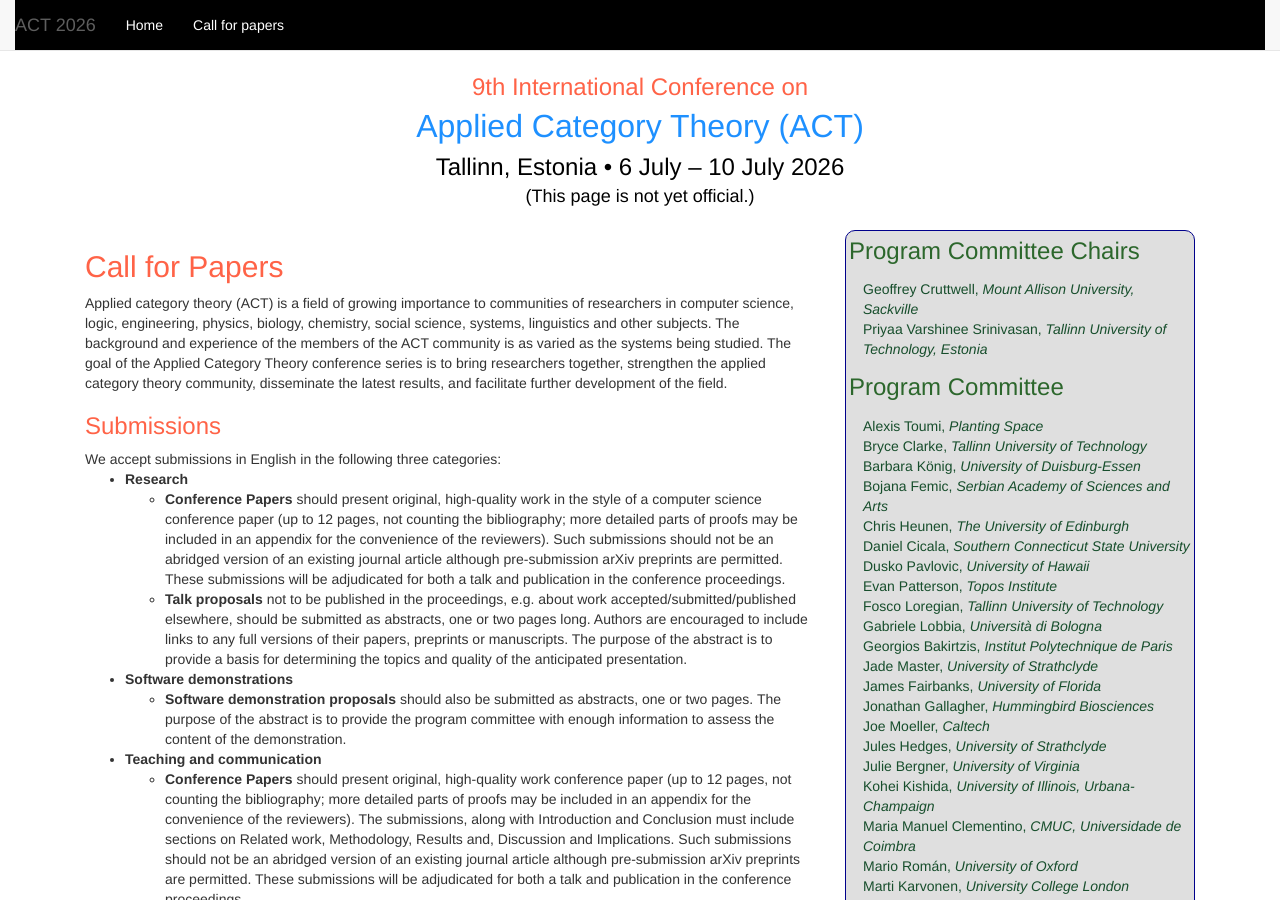
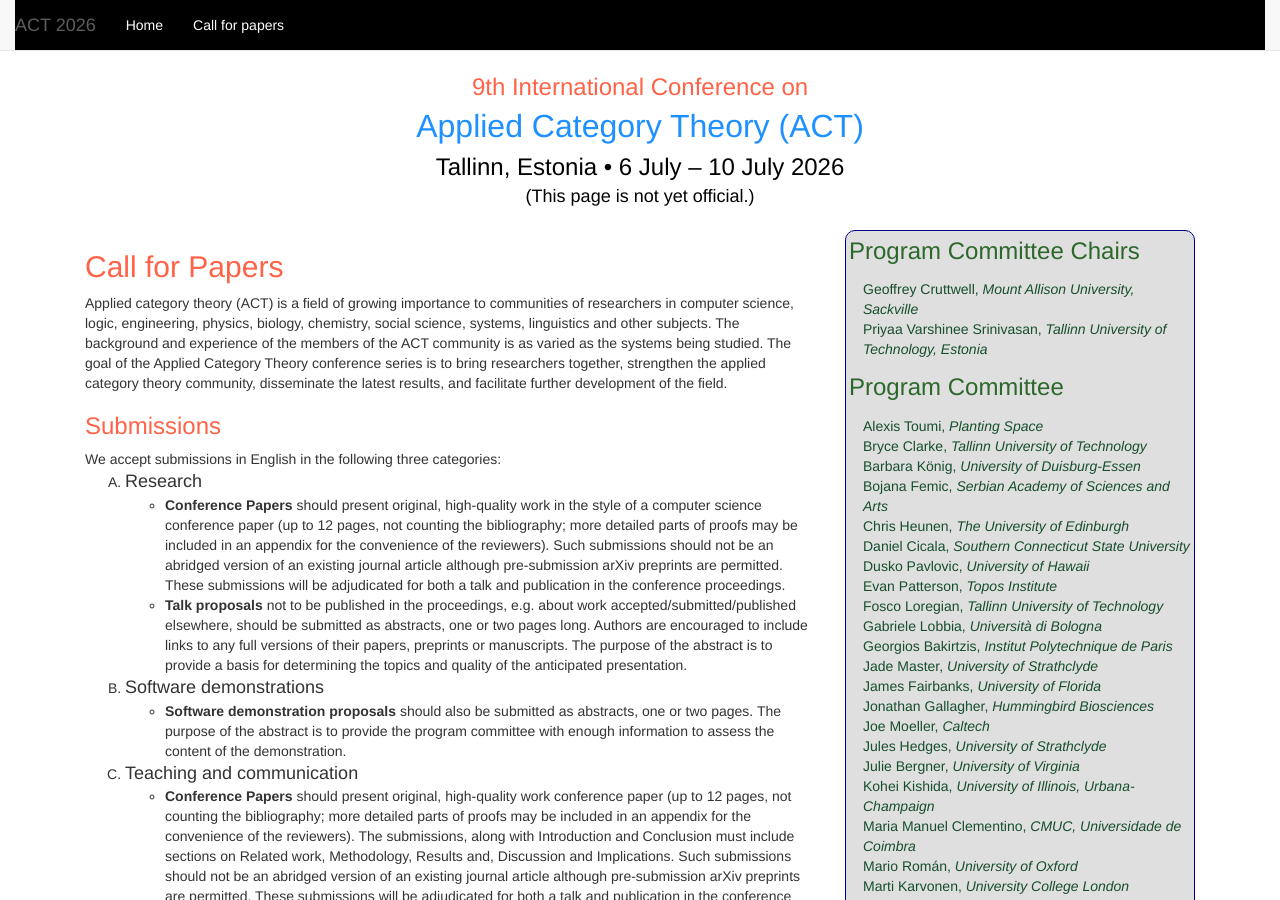
Before and after one commit to actconf2026/actconf2026.github.io, a Jekyll site: the page built from cfp.html, in a window 1280 px wide and 900 px high. Built offline with Jekyll 4.4.1, drawn with Linux system fonts in a browser that asks for light colours.

Commit message:
Reformatted the listing of categories in CFP

```diff
--- a/cfp.html
+++ b/cfp.html
@@ -20,8 +20,8 @@ further development of the field.
   <p>
     <h3>Submissions</h3>
     We accept submissions in English in the following three categories:
-      <ul>
-        <li><b>Research</b></li>
+      <ol type="A">
+        <li><font size="+1">Research</font></li>
           <ul>
             <li>
               <b>Conference Papers</b> should present original, high-quality work in the style of a
@@ -39,7 +39,7 @@ further development of the field.
                 topics and quality of the anticipated presentation.
             </li>
           </ul>
-        <li><b>Software demonstrations</b></li>
+        <li><font size="+1">Software demonstrations</font></li>
           <ul>
             <li>
               <b>Software demonstration proposals</b> should also be submitted as abstracts,
@@ -47,7 +47,7 @@ further development of the field.
               enough information to assess the content of the demonstration.
             </li>
           </ul>
-        <li><b>Teaching and communication</b></li>
+        <li><font size="+1">Teaching and communication</font></li>
           <ul>
             <li>
               <b>Conference Papers</b> should present original, high-quality work conference paper
@@ -65,7 +65,7 @@ further development of the field.
               enough information to assess the content of the presentation.
             </li>
           </ul>
-      </ul>
+      </ol>
   </p>
   <p>
     The original conference papers will ultimately be published with EPTCS, and authors are advised to use the style files available at <a href="https://style.eptcs.org/">style.eptcs.org</a>.
```
